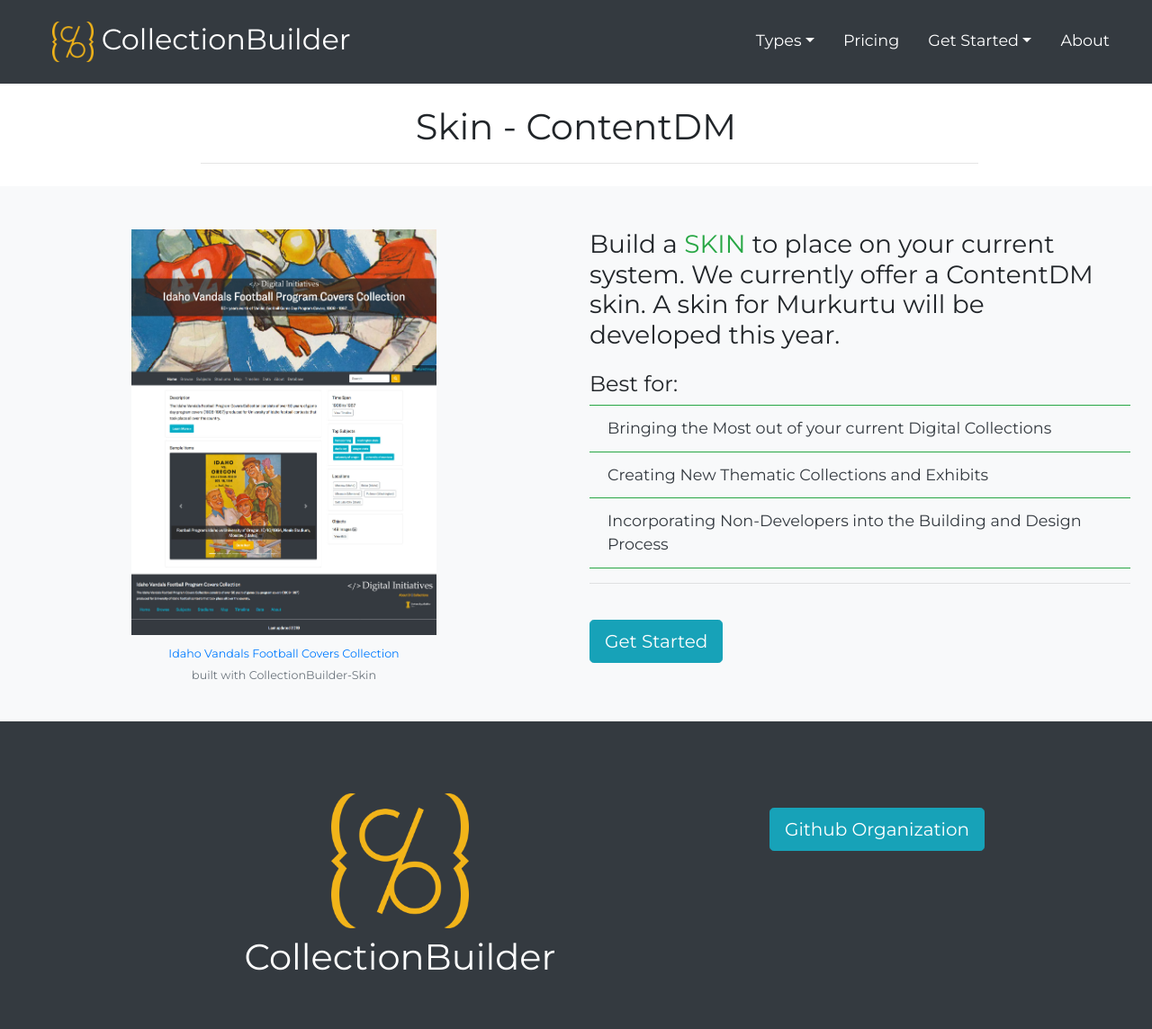
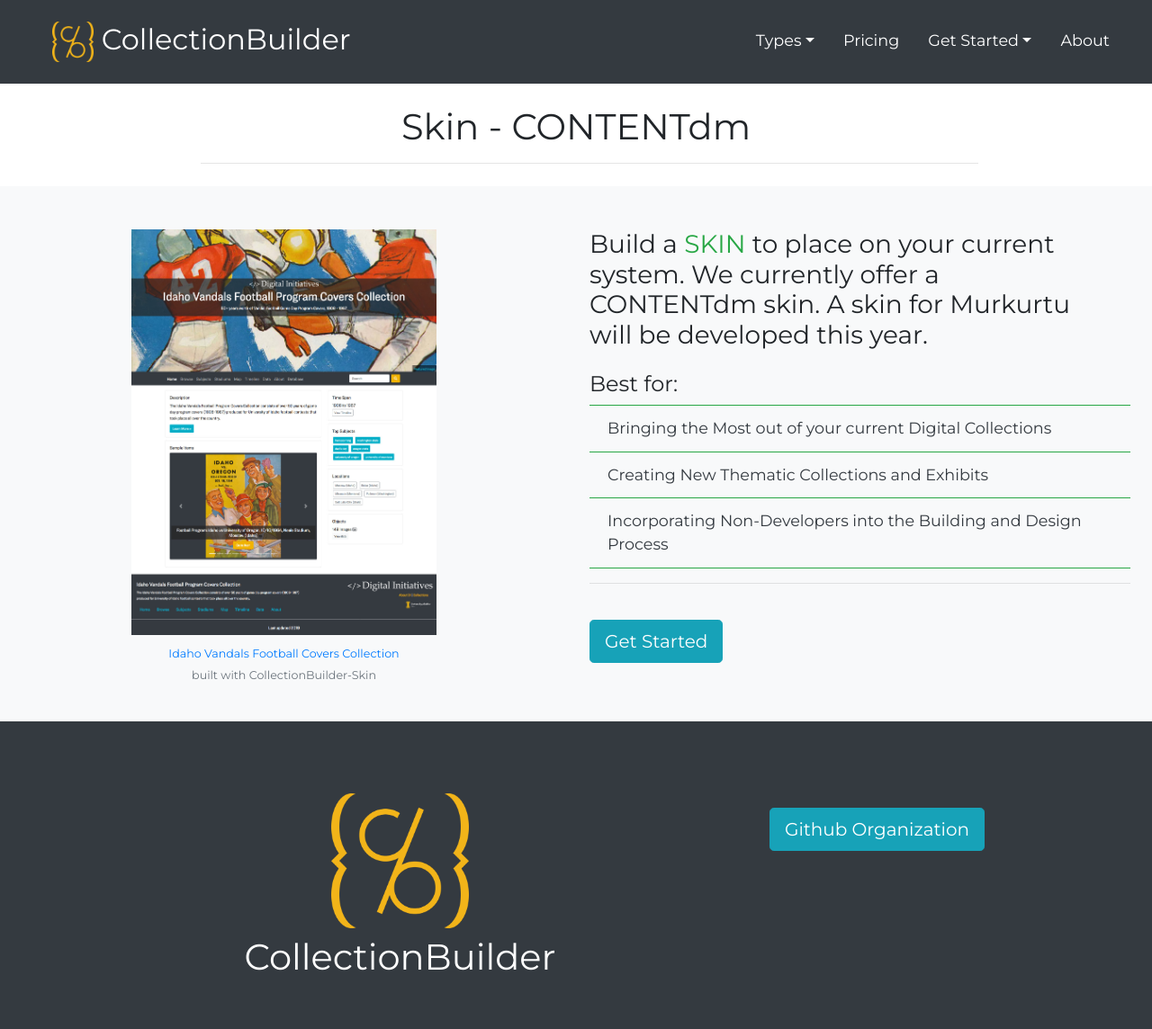
Before and after one commit to CollectionBuilder/collectionbuilder.github.io, a Jekyll site: the page built from pages/skin-contentdm.md, in a window 1280 px wide. Shown: the whole page at 90% size. Built offline with Jekyll 4.4.1, drawn with Linux system fonts in a browser that asks for light colours.

Commit message:
CONTENTdm capitolization!

```diff
--- a/_data/types.csv
+++ b/_data/types.csv
@@ -1,4 +1,4 @@
 id,title,link,image,description,points,collection,coll-link,skin-type
 gh,CollectionBuilder-GH,https://github.com/CollectionBuilder/collectionbuilder-gh,gh-base.jpg,"Build a digital collection totally online using <span class='text-success text-uppercase'>GitHub and GitHub Pages</span> for all configurations and object storage.","Classroom Projects;Serverless Omeka;Small Collections; Learning about Git, Static Web Technologies, web development and design",CollecitonBuilder-GH Starter Site,https://collectionbuilder.github.io/collectionbuilder-gh/
 sa,CollectionBuilder-SA,,sa-hjccc.png,"Build a <span class='text-success text-uppercase'>Stand Alone</span>, totally self-contained digital collection with search, viz and browsing features enabled.","Self-contained collections or Small Digital Libraries;Jumping Ship from Proprietary Systems and Bloated Contracts;Taking Complete Control of Your Metadata, Objects, and Design",Historical Japanese Ceramic Comparative Collection,https://www.lib.uidaho.edu/digital/hjccc/,
-skin,CollectionBuilder-Skin,https://github.com/uidaholib/collectionbuilder-cdm-template,skin-football.jpg,"Build a <span class='text-success text-uppercase'>Skin</span> to place on your current system. We currently offer a ContentDM skin. A skin for Murkurtu will be developed this year.",Bringing the Most out of your current Digital Collections;Creating New Thematic Collections and Exhibits;Incorporating Non-Developers into the Building and Design Process,Idaho Vandals Football Covers Collection,https://www.lib.uidaho.edu/digital/footballcovers/,contentdm
+skin,CollectionBuilder-Skin,https://github.com/uidaholib/collectionbuilder-cdm-template,skin-football.jpg,"Build a <span class='text-success text-uppercase'>Skin</span> to place on your current system. We currently offer a CONTENTdm skin. A skin for Murkurtu will be developed this year.",Bringing the Most out of your current Digital Collections;Creating New Thematic Collections and Exhibits;Incorporating Non-Developers into the Building and Design Process,Idaho Vandals Football Covers Collection,https://www.lib.uidaho.edu/digital/footballcovers/,contentdm
--- a/pages/skin-contentdm.md
+++ b/pages/skin-contentdm.md
@@ -1,6 +1,6 @@
 ---
 layout: type-page
-title: Skin - ContentDM
+title: Skin - CONTENTdm
 type: skin
 permalink: /skins/contentdm
 ---
```
Also changed, not shown: _contentdm/index.md (+1 -1 lines).
